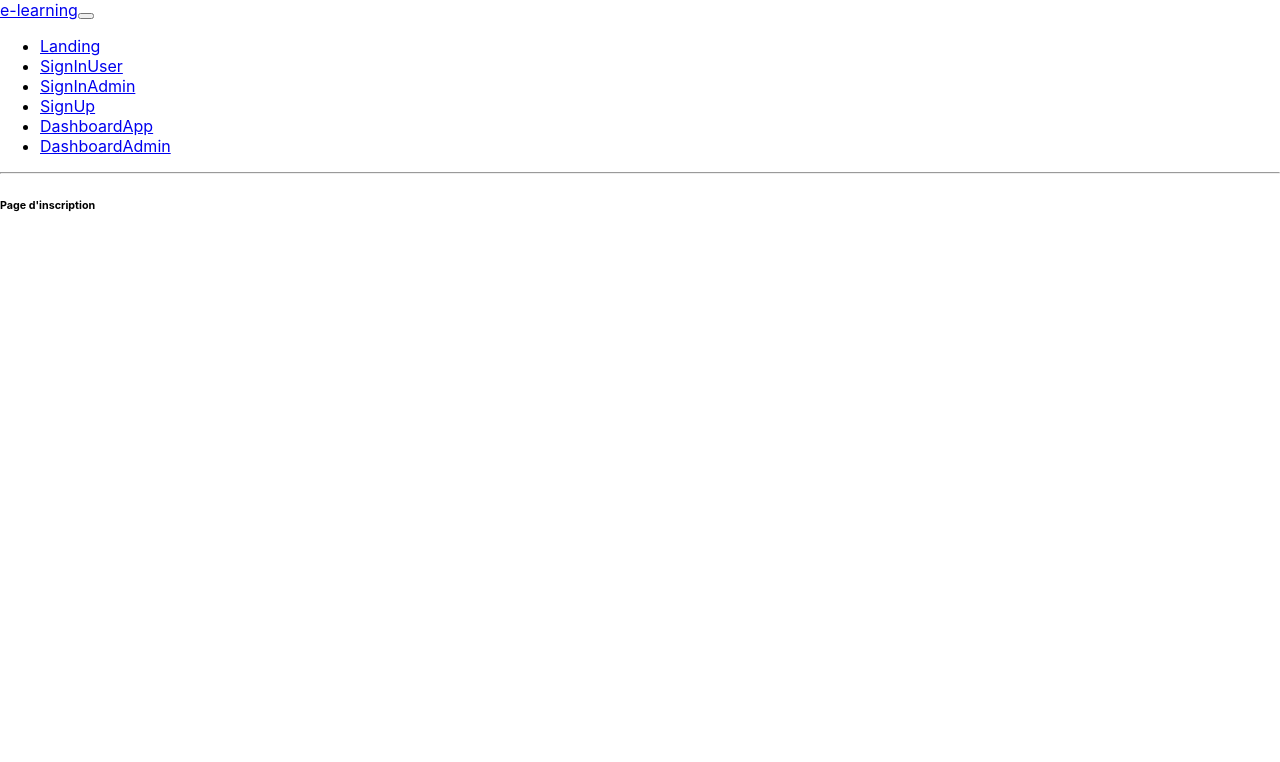
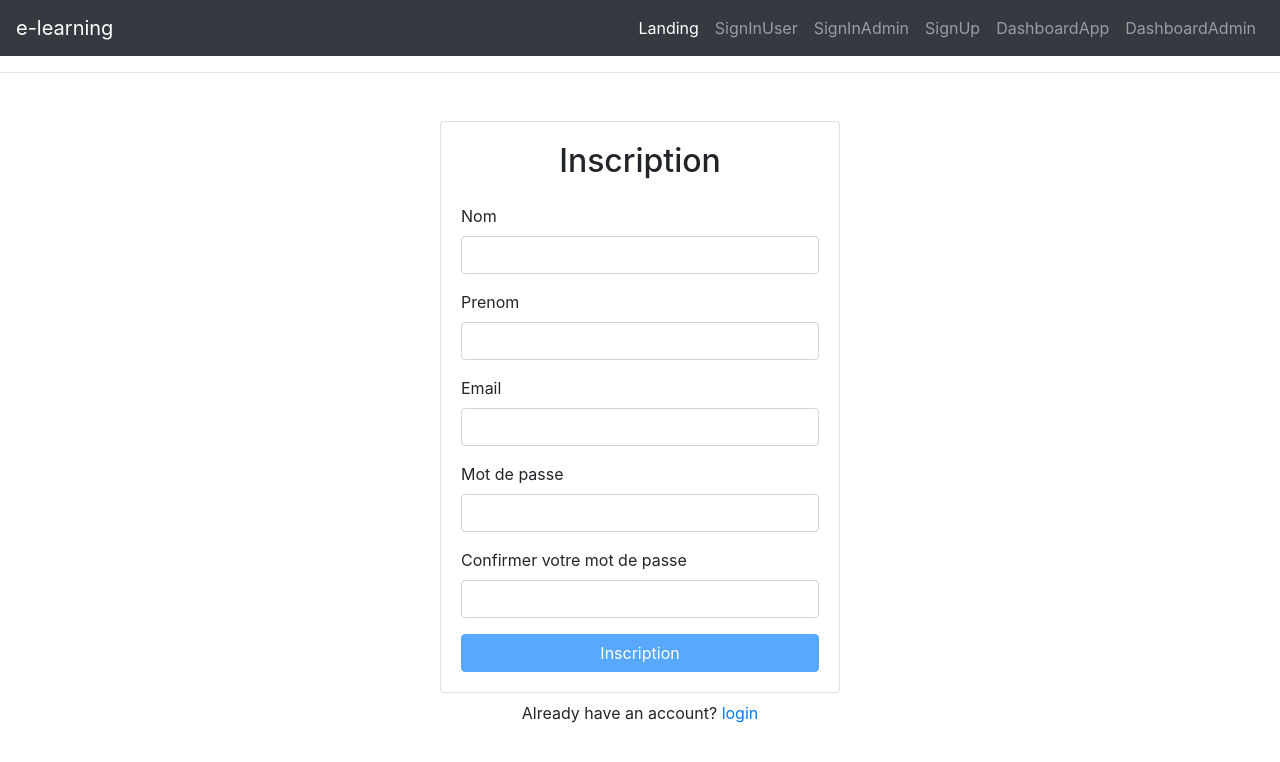
Before and after one commit to Nguirane120/bakeli-project, a React (Create React App) app: page /signup in a window 1280 px wide. Shown: the top 762 px of the page. Built offline with nearby package versions, Linux system fonts and the light colour scheme.

Commit message:
commitauthtentification

```diff
--- a/package.json
+++ b/package.json
@@ -6,8 +6,12 @@
     "@testing-library/jest-dom": "^5.11.10",
     "@testing-library/react": "^11.2.6",
     "@testing-library/user-event": "^12.8.3",
+    "bootstrap": "^4.6.0",
+    "firebase": "^8.4.1",
     "react": "^17.0.2",
+    "react-bootstrap": "^1.5.2",
     "react-dom": "^17.0.2",
+    "react-router-dom": "^5.2.0",
     "react-scripts": "4.0.3",
     "web-vitals": "^1.1.1"
   },
--- a/src/Composant/Administrateur/ConnexionAdmin/SigninPageAdm.js
+++ b/src/Composant/Administrateur/ConnexionAdmin/SigninPageAdm.js
@@ -1,8 +1,87 @@
-import React from "react"
+import React, { useEffect, useState, useContext } from 'react';
+import { Form, Button, Card, Container } from "react-bootstrap"
+import { Link } from "react-router-dom"
+import { FirebaseContext } from '../../Firebase';
+import * as ROUTES from '../../../Constant/routes';
 
-const SignInPageAdm = () => {
+
+
+
+const SignInPageAdm = (props) => {
+
+
+
+
+
+    const [ email, setEmail ] = useState('')
+    const [ password, setPassword ] = useState('')
+
+    const [ btn, setBtn ] = useState(false)
+
+    const [ error, setError ] = useState("")
+
+    const firebase = useContext(FirebaseContext);
+
+    console.log(firebase)
+
+    useEffect(()=>{
+        if(password.length > 5 && email !== ""){
+            setBtn(true)
+        } else if( btn){
+            setBtn(false)
+        }
+    }, [password, email])
+
+    const handleSubmit = e =>{
+        e.preventDefault();
+        firebase.loginUser(email, password)
+        .then( user =>{
+            setEmail("")
+            setPassword("")
+            props.history.push(ROUTES.HOME_ADM)
+        })
+        .catch( error =>{
+            setError(error)
+            setEmail("")
+            setPassword("")
+        })
+
+    }
+
+
+
+
+
     return(
-        <h6>Page de connexion Administrateur</h6>
+        <>
+        <Container className="d-flex align-items-center justify-content-center mt-5" style={{ minWidth:"100vh"}}>
+          <div className="w-100" style={{ maxWidth:"400px"}}>
+          <Card>
+          { error !== "" && <span className=" alert alert-danger">{ error.message }</span>}
+            <Card.Body>
+              <h2 className="text-center mb-4">Connexion</h2>
+              <Form onSubmit={ handleSubmit }>
+                    <Form.Group>
+                  <Form.Label>Email</Form.Label>
+                  <Form.Control type="email" value={ email } onChange={e => setEmail(e.target.value)}  required />
+                </Form.Group>
+
+                <Form.Group>
+                  <Form.Label>Mot de passe</Form.Label>
+                  <Form.Control type="password" value={ password } onChange={ e => setPassword(e.target.value)}  required />
+                </Form.Group>
+
+                  { btn ? <Button className="w-100" type="submit" >Connexion</Button> : <Button className="w-100" type="submit" disabled >Connexion</Button> }
+
+              </Form>
+            </Card.Body>
+          </Card>
+          <div className="w-100 text-center mt-2">
+            vous voulez vous inscrire ? <Link to="/signup">inscrivez-vous</Link>
+          </div>
+          </div>
+          </Container>
+        </>
     )
 }
 
--- a/src/Composant/Administrateur/HomePageAdmin/HomePageAdmin.js
+++ b/src/Composant/Administrateur/HomePageAdmin/HomePageAdmin.js
@@ -2,9 +2,9 @@ import React from "react"
 
 const HomePageAdmin = () => {
     return(
-        <diV>
+        <div>
             <h6>Dashboard admin</h6>
-        </diV>
+        </div>
     )
 }
 
--- a/src/Composant/Administrateur/InscriptionAdmin/SignupPage.js
+++ b/src/Composant/Administrateur/InscriptionAdmin/SignupPage.js
@@ -1,8 +1,107 @@
-import React from "react"
+import React, { useState, useContext} from "react"
+import { Form, Button, Card, Container } from "react-bootstrap"
+import { Link } from "react-router-dom";
+import { FirebaseContext } from "../../Firebase";
+import * as ROUTES from '../../../Constant/routes';
 
-const SignUpPage = () => {
+
+
+
+
+
+const SignUpPage = (props) => {
+
+
+    const firebase  = useContext(FirebaseContext)
+
+
+    const data = {
+        nom:"",
+        prenom:"",
+        email:"",
+        password:"",
+        confirmPassword:""
+      }
+
+     const [ loginData, setLoginData] = useState(data)
+    const [ error, setError ] = useState("")
+
+
+    const handleChange = (e)=>{
+      setLoginData({...loginData, [e.target.name]: e.target.value})
+    }
+
+
+    const handleSubmit = e =>{
+      e.preventDefault();
+      const {email, password} = loginData;
+      firebase.signUpser(email, password)
+      .then(user =>{
+        setLoginData({...data})
+        props.history.push(ROUTES.HOME_ADM)
+      })
+      .catch( error =>{
+        setError(error)
+      })
+    }
+
+
+    const {nom, prenom, email, password, confirmPassword } = loginData;
+
+    const btn = nom == "" || prenom == "" || email === "" || password === "" || password !== confirmPassword
+    ?  <Button className="w-100" type="submit" disabled >Inscription</Button>:<Button className="w-100" type="submit">Inscription</Button>
+
+    //gestion erreur
+
+    const errorMsg = error !== "" && <span className="alert alert-danger">{error.message}</span>
+
+
+
     return(
-        <h6>Page d'inscription</h6>
+        <>
+    <Container className="d-flex align-items-center justify-content-center mt-5" style={{ minWidth:"100vh"}}>
+      <div className="w-100" style={{ maxWidth:"400px"}}>
+      <Card>
+        <Card.Body>
+          { errorMsg }
+          <h2 className="text-center mb-4">Inscription</h2>
+          <Form onSubmit={ handleSubmit }>
+            <Form.Group>
+              <Form.Label>Nom</Form.Label>
+              <Form.Control type="text" name="nom" value={ nom } onChange={ handleChange } required />
+            </Form.Group>
+
+            <Form.Group>
+              <Form.Label>Prenom</Form.Label>
+              <Form.Control type="text" name="prenom" value={ prenom } onChange={ handleChange } required />
+            </Form.Group>
+
+            <Form.Group>
+              <Form.Label>Email</Form.Label>
+              <Form.Control type="email" name="email" value={ email } onChange={ handleChange }  required />
+            </Form.Group>
+
+            <Form.Group>
+              <Form.Label>Mot de passe</Form.Label>
+              <Form.Control type="password" name="password" value={ password } onChange={ handleChange }  required />
+            </Form.Group>
+
+            <Form.Group>
+              <Form.Label>Confirmer votre mot de passe</Form.Label>
+              <Form.Control type="password" name="confirmPassword" value={ confirmPassword } onChange={ handleChange }  required />
+            </Form.Group>
+              { btn }
+
+          </Form>
+        </Card.Body>
+      </Card>
+      <div className="w-100 text-center mt-2">
+        Already have an account? <Link to="/login">login</Link>
+      </div>
+      </div>
+      </Container>
+    </>
+
     )
 }
 
--- /dev/null
+++ b/src/Composant/Firebase/context.js
@@ -0,0 +1,4 @@
+import React from 'react'
+const FirebaseContext = React.createContext(null)
+
+export default FirebaseContext;
--- /dev/null
+++ b/src/Composant/Firebase/firebase.js
@@ -0,0 +1,44 @@
+import app from 'firebase/app'
+import 'firebase/auth'
+
+const config = {
+    apiKey: "AIzaSyA1mOh2IWpqQjKCGgWTK-ojttglwyrjR7U",
+    authDomain: "tache-21.firebaseapp.com",
+    databaseURL: "https://tache-21-default-rtdb.firebaseio.com",
+    projectId: "tache-21",
+    storageBucket: "tache-21.appspot.com",
+    messagingSenderId: "380978163478",
+    appId: "1:380978163478:web:03fc7bdab33cd222d96a37"
+}
+
+
+class Firebase{
+    constructor(){
+        app.initializeApp(config);
+        this.auth = app.auth();
+
+        // this.db = app.database();
+    }
+
+    signUpser = (email, password) =>
+    this.auth.createUserWithEmailAndPassword(email,  password)
+
+    loginUser = (email, password) =>
+    this.auth.signInWithEmailAndPassword(email, password)
+
+    // doSignOut = ()=> this.auth.signOut()
+
+    // doPasswordReset = email => this.auth.sendPasswordResetEmail(email)
+
+    // doPasswordUpdate = password =>
+    //   this.auth.currentUser.updatePassword(password)
+
+
+
+    //   user = uid => this.db.ref(`users/${uid}`);
+
+    //   users = () => this.db.ref("users");
+
+}
+
+export default Firebase;
--- /dev/null
+++ b/src/Composant/Firebase/index.js
@@ -0,0 +1,6 @@
+import Firebase from './firebase'
+import FirebaseContext from './context'
+
+export default Firebase;
+
+export { FirebaseContext };
--- a/src/index.js
+++ b/src/index.js
@@ -3,11 +3,14 @@ import ReactDOM from 'react-dom';
 import './index.css';
 import App from './Composant/App/App';
 import reportWebVitals from './reportWebVitals';
+import 'bootstrap/dist/css/bootstrap.min.css';
+import Firebase, { FirebaseContext } from './Composant/Firebase'
 
 ReactDOM.render(
-  <React.StrictMode>
-    <App />
-  </React.StrictMode>,
+  <FirebaseContext.Provider value={ new Firebase()}>
+       <App />
+  </FirebaseContext.Provider>,
+
   document.getElementById('root')
 );
 
```
Also changed, not shown: 1 other file (tests, documents, lock files or other folders).
